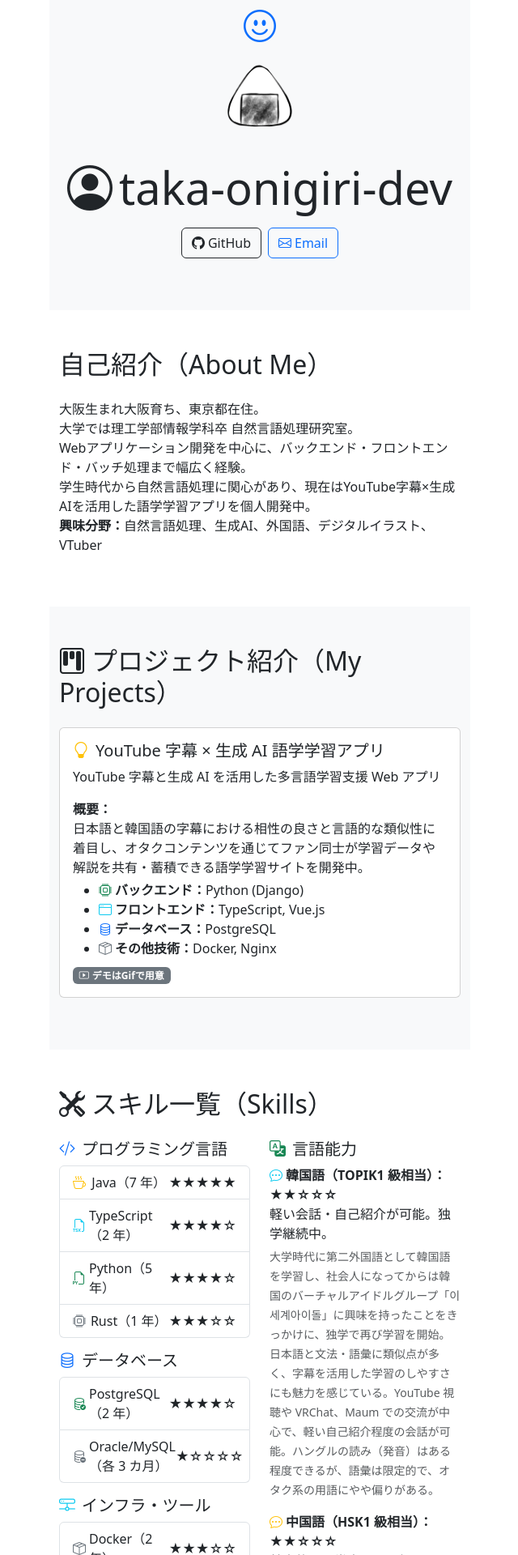
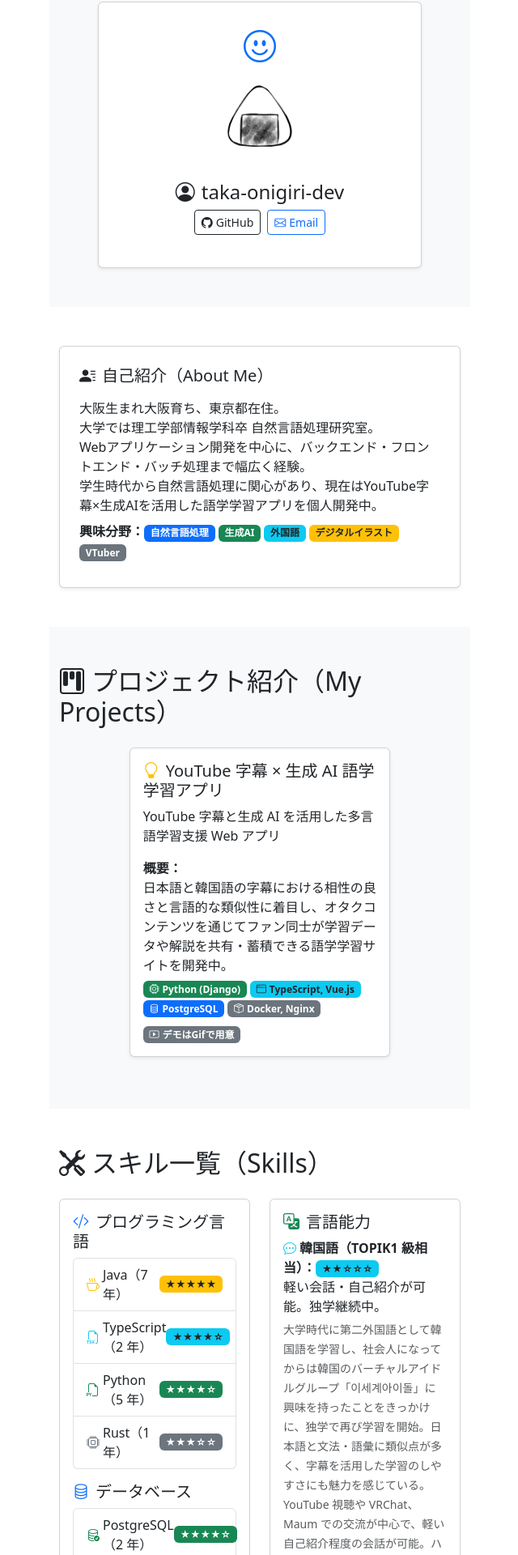
Before and after one commit to taka-onigiri-dev/my-portfolio, a Vue app: page / in a window 1280 px wide. Shown: the part 136-2056 px from the top of the page at 81% size, without its empty margins (15-655 px from the left). Built offline with nearby package versions, Linux system fonts and the light colour scheme; the HTML template or start-up script is replaced by a standard one.

Commit message:
デザイン追加

```diff
--- a/src/components/AboutMe.vue
+++ b/src/components/AboutMe.vue
@@ -1,14 +1,23 @@
 <template>
   <section class="about-me py-5">
-    <div class="container">
-      <h2 class="h2 mb-4">自己紹介（About Me）</h2>
-      <p>
-        大阪生まれ大阪育ち、東京都在住。<br />
-        大学では理工学部情報学科卒 自然言語処理研究室。<br />
-        Webアプリケーション開発を中心に、バックエンド・フロントエンド・バッチ処理まで幅広く経験。<br />
-        学生時代から自然言語処理に関心があり、現在はYouTube字幕×生成AIを活用した語学学習アプリを個人開発中。<br />
-        <strong>興味分野：</strong>自然言語処理、生成AI、外国語、デジタルイラスト、VTuber
-      </p>
+    <div class="container d-flex justify-content-center">
+      <div class="card shadow-sm p-4" style="max-width: 600px; width: 100%">
+        <h2 class="h5 mb-3"><i class="bi bi-person-lines-fill me-2"></i>自己紹介（About Me）</h2>
+        <p class="mb-2">
+          大阪生まれ大阪育ち、東京都在住。<br />
+          大学では理工学部情報学科卒 自然言語処理研究室。<br />
+          Webアプリケーション開発を中心に、バックエンド・フロントエンド・バッチ処理まで幅広く経験。<br />
+          学生時代から自然言語処理に関心があり、現在はYouTube字幕×生成AIを活用した語学学習アプリを個人開発中。
+        </p>
+        <div class="mb-2">
+          <span class="fw-bold">興味分野：</span>
+          <span class="badge bg-primary me-1">自然言語処理</span>
+          <span class="badge bg-success me-1">生成AI</span>
+          <span class="badge bg-info text-dark me-1">外国語</span>
+          <span class="badge bg-warning text-dark me-1">デジタルイラスト</span>
+          <span class="badge bg-secondary">VTuber</span>
+        </div>
+      </div>
     </div>
   </section>
 </template>
--- a/src/components/HeroSection.vue
+++ b/src/components/HeroSection.vue
@@ -1,6 +1,8 @@
 <template>
   <section class="hero-section py-5 bg-light">
-    <div class="container text-center">
+    <div class="container d-flex justify-content-center">
+      <div class="card shadow-sm p-4" style="max-width: 400px; width: 100%">
+        <div class="text-center">
           <i class="bi bi-emoji-smile fs-1 mb-2 text-primary"></i>
           <img
             src="@/assets/onigiri.PNG"
@@ -8,19 +10,21 @@
             class="rounded-circle mb-3 d-block mx-auto"
             style="width: 120px; height: 120px; object-fit: cover"
           />
-      <h1 class="display-4 mb-3"><i class="bi bi-person-circle me-2"></i>taka-onigiri-dev</h1>
+          <h1 class="h4 mb-2"><i class="bi bi-person-circle me-2"></i>taka-onigiri-dev</h1>
           <div class="mb-3">
             <a
               href="https://github.com/taka-onigiri-dev"
-          class="btn btn-outline-dark mx-1"
+              class="btn btn-outline-dark btn-sm mx-1"
               target="_blank"
               rel="noopener"
             >
               <i class="bi bi-github me-1"></i>GitHub
             </a>
-        <a href="mailto:taka.onigiri.dev@gmail.com" class="btn btn-outline-primary mx-1">
+            <a href="mailto:taka.onigiri.dev@gmail.com" class="btn btn-outline-primary btn-sm mx-1">
               <i class="bi bi-envelope me-1"></i>Email
             </a>
+          </div>
+        </div>
       </div>
     </div>
   </section>
--- a/src/components/MyProjects.vue
+++ b/src/components/MyProjects.vue
@@ -2,35 +2,38 @@
   <section class="my-projects py-5 bg-light">
     <div class="container">
       <h2 class="h2 mb-4"><i class="bi bi-kanban me-2"></i>プロジェクト紹介（My Projects）</h2>
-      <div class="card mb-3">
+      <div class="row justify-content-center">
+        <div class="col-md-8">
+          <div class="card mb-3 shadow-sm">
             <div class="card-body">
               <h3 class="h5 card-title">
-            <i class="bi bi-lightbulb me-2 text-warning"></i>YouTube 字幕 × 生成 AI 語学学習アプリ
+                <i class="bi bi-lightbulb me-2 text-warning"></i>YouTube 字幕 × 生成 AI
+                語学学習アプリ
               </h3>
               <p class="card-text">YouTube 字幕と生成 AI を活用した多言語学習支援 Web アプリ</p>
               <p class="mb-1">
                 <strong>概要：</strong><br />
                 日本語と韓国語の字幕における相性の良さと言語的な類似性に着目し、オタクコンテンツを通じてファン同士が学習データや解説を共有・蓄積できる語学学習サイトを開発中。
               </p>
-          <ul class="mb-2">
-            <li>
-              <i class="bi bi-cpu me-1 text-success"></i><strong>バックエンド：</strong>Python
-              (Django)
-            </li>
-            <li>
-              <i class="bi bi-window me-1 text-info"></i
-              ><strong>フロントエンド：</strong>TypeScript, Vue.js
-            </li>
-            <li>
-              <i class="bi bi-database me-1 text-primary"></i
-              ><strong>データベース：</strong>PostgreSQL
-            </li>
-            <li>
-              <i class="bi bi-box-seam me-1 text-secondary"></i><strong>その他技術：</strong>Docker,
-              Nginx
-            </li>
-          </ul>
-          <span class="badge bg-secondary"><i class="bi bi-play-btn me-1"></i>デモはGifで用意</span>
+              <div class="mb-2">
+                <span class="badge bg-success me-1"
+                  ><i class="bi bi-cpu me-1"></i>Python (Django)</span
+                >
+                <span class="badge bg-info text-dark me-1"
+                  ><i class="bi bi-window me-1"></i>TypeScript, Vue.js</span
+                >
+                <span class="badge bg-primary me-1"
+                  ><i class="bi bi-database me-1"></i>PostgreSQL</span
+                >
+                <span class="badge bg-secondary me-1"
+                  ><i class="bi bi-box-seam me-1"></i>Docker, Nginx</span
+                >
+              </div>
+              <span class="badge bg-secondary"
+                ><i class="bi bi-play-btn me-1"></i>デモはGifで用意</span
+              >
+            </div>
+          </div>
         </div>
       </div>
     </div>
--- a/src/components/Skills.vue
+++ b/src/components/Skills.vue
@@ -4,49 +4,64 @@
       <h2 class="h2 mb-4"><i class="bi bi-tools me-2"></i>スキル一覧（Skills）</h2>
       <div class="row">
         <div class="col-md-6 mb-4">
-          <h3 class="h5"><i class="bi bi-code-slash me-2 text-primary"></i>プログラミング言語</h3>
+          <div class="card mb-3">
+            <div class="card-body">
+              <h3 class="h5">
+                <i class="bi bi-code-slash me-2 text-primary"></i>プログラミング言語
+              </h3>
               <ul class="list-group mb-3">
                 <li class="list-group-item d-flex justify-content-between align-items-center">
-              <i class="bi bi-cup-hot me-1 text-warning"></i>Java（7 年）<span>★★★★★</span>
+                  <i class="bi bi-cup-hot me-1 text-warning"></i>Java（7 年）
+                  <span class="badge bg-warning text-dark">★★★★★</span>
                 </li>
                 <li class="list-group-item d-flex justify-content-between align-items-center">
-              <i class="bi bi-filetype-tsx me-1 text-info"></i>TypeScript（2 年）<span>★★★★☆</span>
+                  <i class="bi bi-filetype-tsx me-1 text-info"></i>TypeScript（2 年）
+                  <span class="badge bg-info text-dark">★★★★☆</span>
                 </li>
                 <li class="list-group-item d-flex justify-content-between align-items-center">
-              <i class="bi bi-filetype-py me-1 text-success"></i>Python（5 年）<span>★★★★☆</span>
+                  <i class="bi bi-filetype-py me-1 text-success"></i>Python（5 年）
+                  <span class="badge bg-success">★★★★☆</span>
                 </li>
                 <li class="list-group-item d-flex justify-content-between align-items-center">
-              <i class="bi bi-cpu me-1 text-secondary"></i>Rust（1 年）<span>★★★☆☆</span>
+                  <i class="bi bi-cpu me-1 text-secondary"></i>Rust（1 年）
+                  <span class="badge bg-secondary">★★★☆☆</span>
                 </li>
               </ul>
               <h3 class="h5"><i class="bi bi-database me-2 text-primary"></i>データベース</h3>
               <ul class="list-group mb-3">
                 <li class="list-group-item d-flex justify-content-between align-items-center">
-              <i class="bi bi-database-check me-1 text-success"></i>PostgreSQL（2 年）<span
-                >★★★★☆</span
-              >
+                  <i class="bi bi-database-check me-1 text-success"></i>PostgreSQL（2 年）
+                  <span class="badge bg-success">★★★★☆</span>
                 </li>
                 <li class="list-group-item d-flex justify-content-between align-items-center">
-              <i class="bi bi-database-dash me-1 text-secondary"></i>Oracle/MySQL（各 3 カ月）<span
-                >★☆☆☆☆</span
-              >
+                  <i class="bi bi-database-dash me-1 text-secondary"></i>Oracle/MySQL（各 3 カ月）
+                  <span class="badge bg-secondary">★☆☆☆☆</span>
                 </li>
               </ul>
               <h3 class="h5"><i class="bi bi-hdd-network me-2 text-info"></i>インフラ・ツール</h3>
               <ul class="list-group mb-3">
                 <li class="list-group-item d-flex justify-content-between align-items-center">
-              <i class="bi bi-box-seam me-1 text-secondary"></i>Docker（2 年）<span>★★★☆☆</span>
+                  <i class="bi bi-box-seam me-1 text-secondary"></i>Docker（2 年）
+                  <span class="badge bg-secondary">★★★☆☆</span>
                 </li>
                 <li class="list-group-item d-flex justify-content-between align-items-center">
-              <i class="bi bi-cloud me-1 text-primary"></i>AWS<span>★★☆☆☆</span>
+                  <i class="bi bi-cloud me-1 text-primary"></i>AWS
+                  <span class="badge bg-primary">★★☆☆☆</span>
                 </li>
               </ul>
             </div>
+          </div>
+        </div>
         <div class="col-md-6">
+          <div class="card mb-3">
+            <div class="card-body">
               <h3 class="h5"><i class="bi bi-translate me-2 text-success"></i>言語能力</h3>
               <div class="mb-3">
                 <strong
-              ><i class="bi bi-chat-dots me-1 text-info"></i>韓国語（TOPIK1 級相当）：★★☆☆☆</strong
+                  ><i class="bi bi-chat-dots me-1 text-info"></i>韓国語（TOPIK1 級相当）：<span
+                    class="badge bg-info text-dark"
+                    >★★☆☆☆</span
+                  ></strong
                 >
                 <p class="mb-1">軽い会話・自己紹介が可能。独学継続中。</p>
                 <small class="text-muted"
@@ -57,7 +72,10 @@
               </div>
               <div class="mb-3">
                 <strong
-              ><i class="bi bi-chat-dots me-1 text-warning"></i>中国語（HSK1 級相当）：★★☆☆☆</strong
+                  ><i class="bi bi-chat-dots me-1 text-warning"></i>中国語（HSK1 級相当）：<span
+                    class="badge bg-warning text-dark"
+                    >★★☆☆☆</span
+                  ></strong
                 >
                 <p class="mb-1">基本的な日常表現の理解あり。発音と会話は学習中。</p>
                 <small class="text-muted"
@@ -68,13 +86,20 @@
                 >
               </div>
               <div>
-            <strong><i class="bi bi-chat-dots me-1 text-primary"></i>英語（学習中）：★☆☆☆☆</strong>
+                <strong
+                  ><i class="bi bi-chat-dots me-1 text-primary"></i>英語（学習中）：<span
+                    class="badge bg-primary"
+                    >★☆☆☆☆</span
+                  ></strong
+                >
                 <p class="mb-1">聞き流し中心に英語環境に慣れている段階。</p>
                 <small class="text-muted"
                   >中学から英語を学習していたが、学生時代には本格的な勉強には取り組まず。現在は
                   NIJISANJI EN などの英語 VTuber
                   をきっかけに、リスニングを中心とした「聞き流し」スタイルで英語に触れている。体系的な学習は行っていないが、興味のあるコンテンツを通して、少しずつ英語への理解を深めることを目指している。</small
                 >
+              </div>
+            </div>
           </div>
         </div>
       </div>
```
Lines whose indentation alone changed are shown as unchanged.
